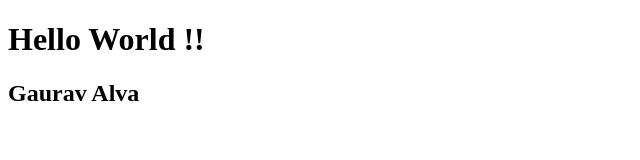
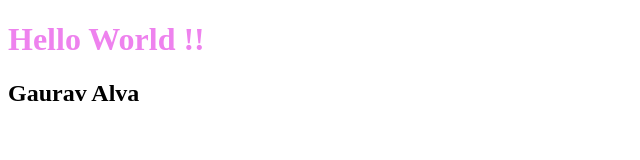
Before and after one commit to gaurav-g-alva/legacy, a plain HTML site: page index.html in a window 1280 px wide. Shown: the whole page, without its empty margins (0-640 px from the left). Drawn offline with Linux system fonts and the light colour scheme.

Commit message:
heading color voilet

```diff
--- a/index.html
+++ b/index.html
@@ -4,6 +4,7 @@
     <meta charset="UTF-8">
     <meta name="viewport" content="width=device-width, initial-scale=1.0">
     <title>Document</title>
+    <link rel="stylesheet" href="style.css">
 </head>
 <body>
     <h1>Hello World !!</h1>
--- /dev/null
+++ b/style.css
@@ -0,0 +1,3 @@
+h1 {
+    color:violet;
+}
```
